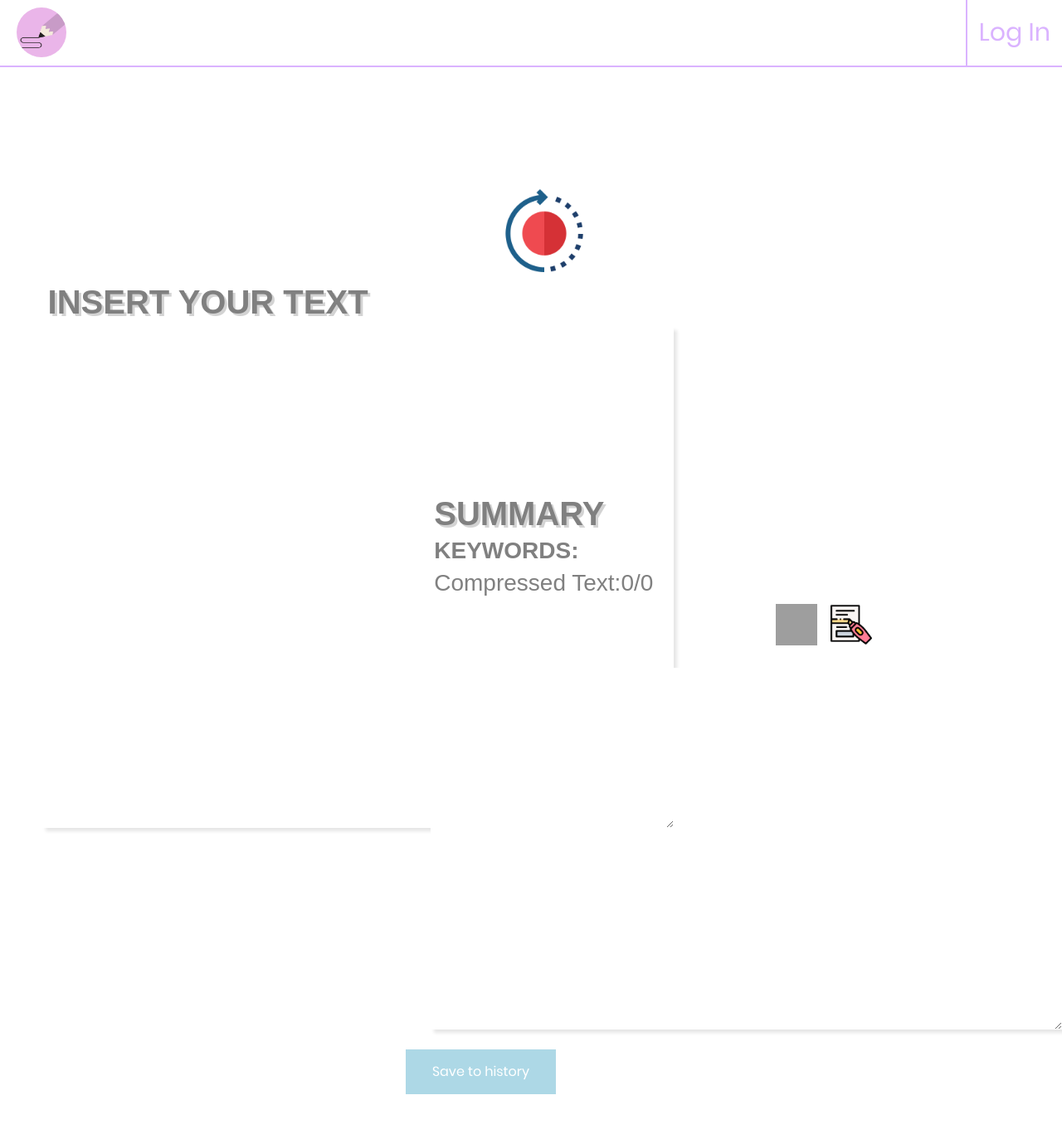
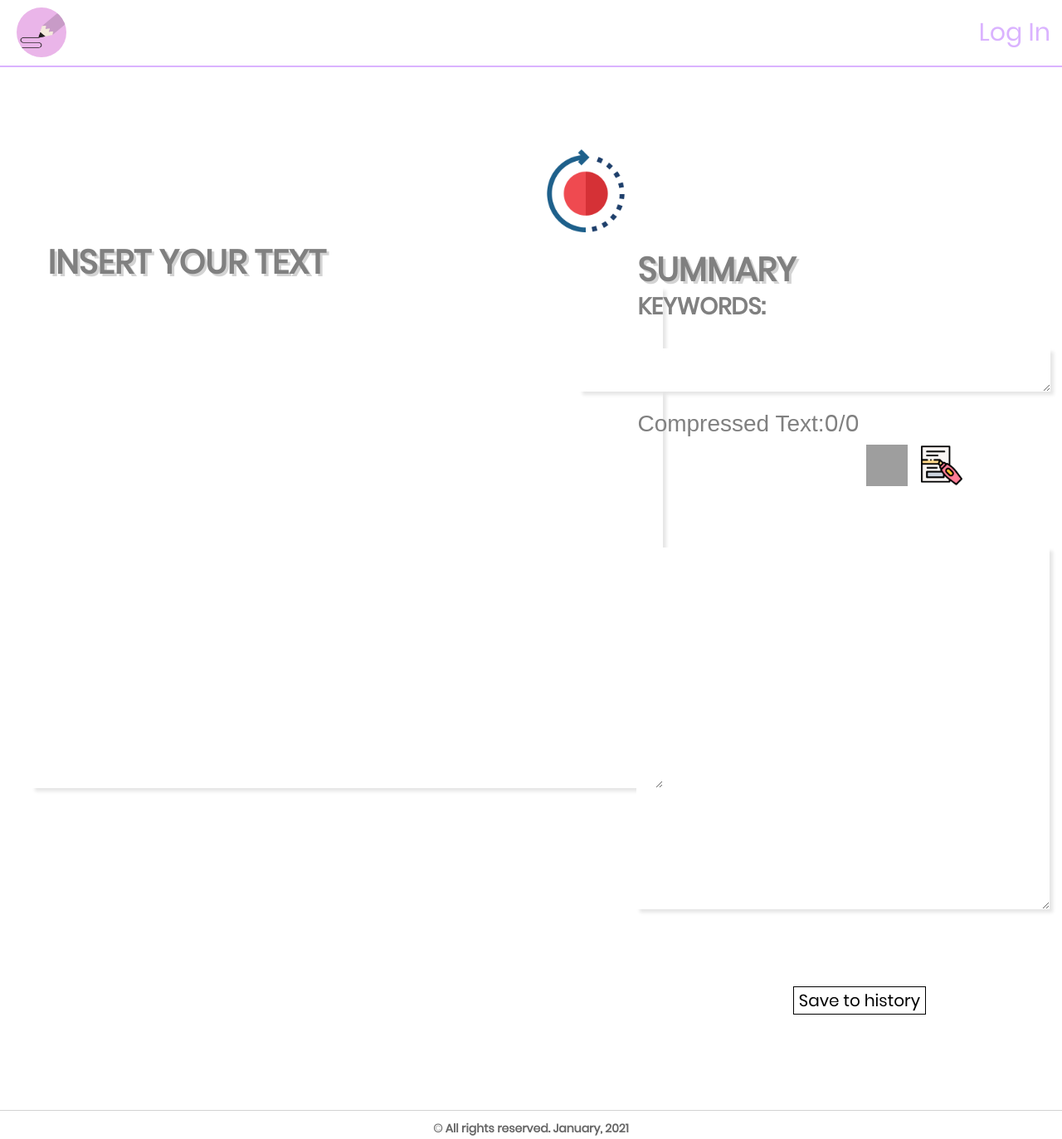
Before and after one commit to Enes9999/Online-Automatic-Text-Summarization, a PHP site: page / in a window 1280 px wide. Shown: the whole page at 83% size. Before the commit the page ends 1319 px from the top, so only its background shows below. Run offline with PHP 8.4, Linux system fonts and the light colour scheme; grey boxes are pictures that could not be loaded.

Commit message:
find keywords + css

```diff
--- a/GUI/css/index.css
+++ b/GUI/css/index.css
@@ -1,44 +1,37 @@
+@font-face {
+  font-family: Poppins-Regular;
+  src: url('../fonts/poppins/Poppins-Regular.ttf');
+}
+
 .topnav {
   background-color: transparent;
   overflow: hidden;
-  font-family: Arial;
-  padding: 0px;
-  margin: 0px;
-  border-bottom: 2px solid black;
+  border-bottom: 2px solid #dab3ff;
+
+
 }
-.butonihistori{
-  background-color: lightblue; /* Green */
-  border: none;
-  color: white;
-  padding: 15px 32px;
-  text-align: center;
-  text-decoration: none;
-  display: inline-block;
-  font-size: 16px;
-}
+
 /* Change the color of links on hover */
 .topnav a.active:hover {
   font-weight: bolder;
   background-color: #dab3ff;
   color: white;
+
+
   }
 
 /* Styling of navbar and add an active class to highlight the current page */
 .topnav a.active {
-  border-left: 2px solid #dab3ff;
   float: right;
   display: block;
   text-align: center;
-  padding: 14px ;
+
   text-decoration: none;
   font-size: 30px;
   background-color: transparent;
   color:  #dab3ff;
 }
-/* Hide the link that should open and close the topnav on small screens */
-.topnav .icon {
-  display: none;
-}
+
 .userInput h1{
   margin-left: 4.5%;
   margin-top: 9%;
@@ -49,44 +42,49 @@
 
 }.userInput textarea{
   font-family: Arial;
-  margin-left: 4.0%;
+  margin-left: 3%;
   margin-top: 0.3%;
   border-color: lightgrey;
   box-shadow: 4px 4px 4px #e6e6e6;
   display: flex;
   flex-wrap: wrap;
 }.summaryGenerated {
+  margin-right: 5%;
   float: right;
-  margin-top: -39%;
-  padding: 30px;
+  margin-top: -50%;
+  padding: 50px;
 }.summaryGenerated h1{
-  margin-left: 4.5%;
-  margin-top: 9%;
+  margin-left: 30%;
+  margin-top: -10%;
   font-family: Arial;
   color: #808080;
   text-shadow: 3px 3px lightgrey;
   display: flex;
 }.summaryGenerated textarea{
-  font-family: Arial;
-  margin-left: 4.0%;
-  margin-top: 0.3%;
   border-color: lightgrey;
   box-shadow: 4px 4px 4px #e6e6e6;
   display: flex;
   flex-wrap: wrap;
+  width: 100%;
+  font-family: Arial;
+  margin-top: 0.3%;
+  box-shadow: 4px 4px 4px #e6e6e6;
+  margin-left: 30%;
+
 }.summaryGenerated h3{
-  margin-left: 4.5%;
+  margin-left: 30%;
   margin-top: 0px;
   font-family: Arial;
   color: #808080;
 }.generateButton{
   width: 100px;
   height: 100px;
-  margin-left: 600px;
+  margin-left: 610px;
   margin-top: 50px;
   margin-bottom: -100px;
    outline-color: yellow;
 }#close-image{
+  margin-left: 40px;
   border-radius: 50%;
   border-color: transparent;
   outline-color: lightgrey;
@@ -96,4 +94,14 @@
   margin-left: 610px;
   margin-top: 50px;
   margin-bottom: -100px;
+}*{
+  font-family: Poppins-Regular;
+}#historyButton:hover{
+  background-color: lightblue;
+  color: white;
+}#historyButton{
+  border: 1px solid black;
+  float: right;
+  margin-top: -20%;
+  font-size: 20px;
 }
--- a/GUI/footer.php
+++ b/GUI/footer.php
@@ -1,3 +1,9 @@
+<footer style="text-align: center; font-family: arial; margin-top: 100px;color:#808080;border-top: 1px solid black; border-color: lightgrey; font-size: 14px; ">
+		<p id="footer" style="margin-top: 10px;">
+			© All rights reserved. January, 2021
+		</p>
+	</footer>
+
 <script src="vendor/jquery/jquery-3.2.1.min.js"></script>
 <script src="vendor/bootstrap/js/popper.js"></script>
 <script src="js/main.js"></script>
--- a/GUI/index.php
+++ b/GUI/index.php
@@ -36,8 +36,7 @@ if (isset($_REQUEST['action'])) {
 <div id="main">
 
 
-
-	<br><br><br><br>
+	<br><br>
 
 
 
@@ -55,7 +54,8 @@ if (isset($_REQUEST['action'])) {
 
 	<div class="summaryGenerated">
 		<h1> <b>SUMMARY<b></h1>
-		<h3> <b> KEYWORDS: </b> </h3>
+		<h3> <b> KEYWORDS: </b> </h3><br>
+		<textarea rows="2" cols="1" readonly id="iputi" onmouseover="Keywordss()" style="margin-left: 100px;"></textarea>	<br>
 		<h3>Compressed Text:<span id="countgenerated">0</span>/<span id="count">0</span></h3>
 
 
@@ -66,11 +66,16 @@ if (isset($_REQUEST['action'])) {
 
 		<!-- butoni per me modifiku perqindjen -->
 		<button id="close-image" style="margin-left: 440px;" onclick="ShowAndHide()"><img src="images/discount.png" width="50" height="50"></button>
-		<input id="maxSentenceCount" type="range" min="1" max="100" value="50" style="width:50%; display: none; margin-left: 20%; color: yellow;">
+
 		<!-- butoni per me modifiku perqindjen -->
 
 		<!-- butoni per me kerku keywordsa  -->
 		<button id="close-image" onclick="HideAndShow()" style="margin-left: 0px;"><img src="images/highlighter.png" width="50" height="50"></button>
+
+		<br><br>
+
+		<input id="maxSentenceCount" type="range" min="1" max="100" value="50"style="width:50%; display: none; margin-left: 20%; color: yellow;">
+
 		<br>
 		<form style="display: none;margin-left: 30px;" id="keywordSection">
 			<br>
@@ -84,16 +89,17 @@ if (isset($_REQUEST['action'])) {
 		<!-- butoni per me kerku keywordsa  -->
 
 		<br>
-		<form method="POST" action="index.php?action=history">
+		<form method="POST" action="index.php?action=history" style="margin-left: 20px; margin-right: 50px;">
 
-			<textarea name="history" id="summary" rows="18" cols="80" readonly></textarea>
-			<br>
-			<button type="submit" name="submit" class="butonihistori">Save to history</button>
+			<textarea name="history" id="summary" rows="18" cols="50" readonly></textarea>
+			<br><br><br><br><br><br><br><br>
+			<button type="submit" name="submit" class="butonihistori" id="historyButton">Save to history</button>
 
 
 		</form>
 
 	</div>
+	<br><br><br><br><br><br><br><br><br><br><br><br>
 	<script type="text/javascript" src="js/buttonManipulations.js"> </script>
 
 	<!-- veq let qellon qaty -->
@@ -101,6 +107,7 @@ if (isset($_REQUEST['action'])) {
 	<!-- veq let qellon qaty -->
 
 	<script src="../Summarizer/Content/js/countwords.js"></script>
+	<script type="text/javascript" src="C:\Users\Arta\Desktop\xampp\htdocs\OATS1\Summarizer\TextSummarization\js\summarize.js"></script>
 
 	<?php
 	require_once "./footer.php";
--- a/GUI/profile.php
+++ b/GUI/profile.php
@@ -101,7 +101,7 @@ $results = current($db->find($sql));
 
 </table>
 
-
+<br><br><br><br><br><br><br>
 
 
 
--- a/GUI/signup.php
+++ b/GUI/signup.php
@@ -31,7 +31,7 @@
 					<span class="login100-form-title p-b-43">
 						Sign Up
 					</span>
-
+					<br>
 
 					<div class="wrap-input100 validate-input">
 						<input class="input100" type="text" name="name">
@@ -76,7 +76,7 @@
 
 
 					<div class="text-center p-t-46 p-b-20">
-						<input class="signUp100-form-btn" type="submit" id="login-btn" value="Sing up" name="submit" />
+						<input class="signUp100-form-btn" type="submit" id="login-btn" value="Sign up" name="submit" />
 					</div>
 
 				</form>
--- a/Summarizer/TextSummarization/js/summarize.js
+++ b/Summarizer/TextSummarization/js/summarize.js
@@ -48,3 +48,27 @@ function summarize() {
     },100);
 
 }
+
+function Keywordss(){
+var $commonWords = ['i','a','about','an','and','are','as','at','be','by','com','de','en','for','from','how','in','is','it','la','of','on','or','that','the','this','to','was','what','when','where','who','will','with','und','the','www'];
+var $text = document.getElementById('doc').value;
+var $inputi = document.getElementById('iputi').value;
+
+// Convert to lowercase
+
+$text = $text.toLowerCase();
+
+// replace unnesessary chars. leave only chars, numbers and space
+$text = $text.replace(/[^\w\d ]/g, '');
+
+var result = $text.split(' ');
+
+// remove $commonWords
+result = result.filter(function (word) {
+    return $commonWords.indexOf(word) === -1;
+});
+
+ document.getElementById("iputi").value = result;
+
+
+}
```
